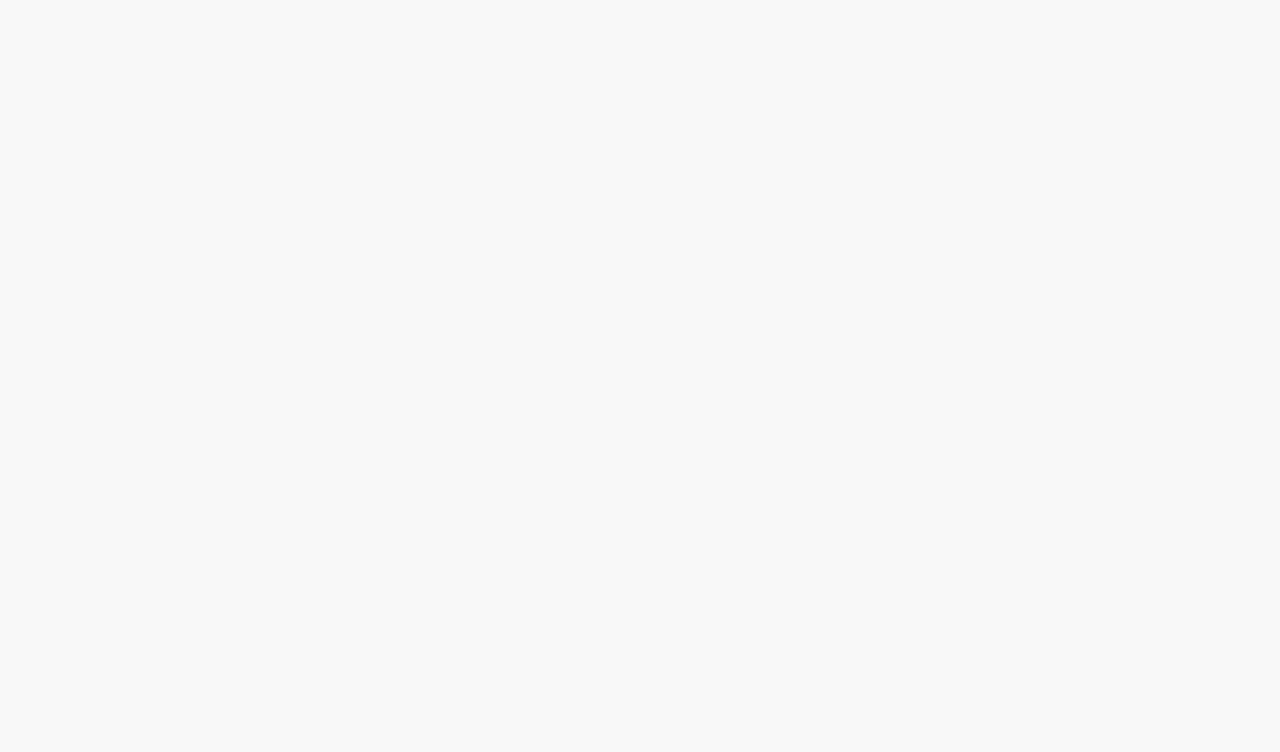
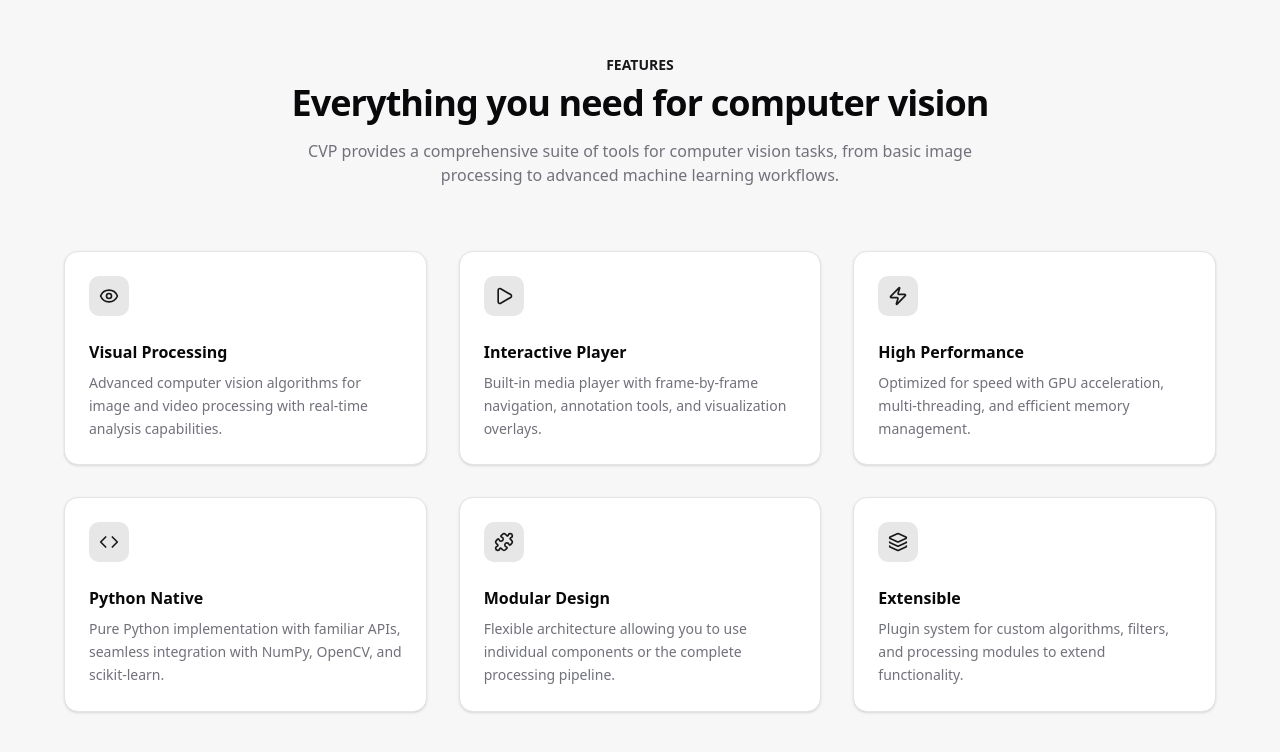
Before and after one commit to cvprun/www.cvp.run, a Next.js app: page / in a window 1280 px wide. Shown: the part 858-1610 px from the top of the page. Before the commit the page ends 800 px from the top, so only its background shows below. Built offline with nearby package versions, Linux system fonts and the light colour scheme.

Commit message:
Add Features

```diff
--- a/app/page.tsx
+++ b/app/page.tsx
@@ -1,10 +1,12 @@
 import {Hero} from '@/components/hero';
+import {Features} from '@/components/features';
 
 export default function Home() {
   return (
     <div>
       <main>
         <Hero />
+        <Features />
       </main>
       <footer></footer>
     </div>
--- /dev/null
+++ b/components/features.tsx
@@ -0,0 +1,80 @@
+import {Eye, Play, Zap, Code, Puzzle, Layers} from 'lucide-react';
+
+const features = [
+  {
+    icon: Eye,
+    title: 'Visual Processing',
+    description:
+      'Advanced computer vision algorithms for image and video processing with real-time analysis capabilities.',
+  },
+  {
+    icon: Play,
+    title: 'Interactive Player',
+    description:
+      'Built-in media player with frame-by-frame navigation, annotation tools, and visualization overlays.',
+  },
+  {
+    icon: Zap,
+    title: 'High Performance',
+    description:
+      'Optimized for speed with GPU acceleration, multi-threading, and efficient memory management.',
+  },
+  {
+    icon: Code,
+    title: 'Python Native',
+    description:
+      'Pure Python implementation with familiar APIs, seamless integration with NumPy, OpenCV, and scikit-learn.',
+  },
+  {
+    icon: Puzzle,
+    title: 'Modular Design',
+    description:
+      'Flexible architecture allowing you to use individual components or the complete processing pipeline.',
+  },
+  {
+    icon: Layers,
+    title: 'Extensible',
+    description:
+      'Plugin system for custom algorithms, filters, and processing modules to extend functionality.',
+  },
+];
+
+export function Features() {
+  return (
+    <section className="bg-muted/30 py-16 md:py-24 lg:py-32">
+      <div className="container mx-auto max-w-6xl">
+        {/* Section Header */}
+        <div className="text-center mb-16">
+          <p className="text-sm font-semibold text-primary mb-2">FEATURES</p>
+          <h2 className="text-3xl sm:text-4xl font-bold tracking-tight mb-4">
+            Everything you need for computer vision
+          </h2>
+          <p className="text-muted-foreground max-w-2xl mx-auto">
+            CVP provides a comprehensive suite of tools for computer vision tasks, from
+            basic image processing to advanced machine learning workflows.
+          </p>
+        </div>
+
+        {/* Features Grid */}
+        <div className="grid grid-cols-1 md:grid-cols-2 lg:grid-cols-3 gap-8">
+          {features.map((feature, index) => (
+            <div
+              key={index}
+              className="bg-card text-card-foreground flex flex-col gap-6 rounded-xl border shadow-sm p-6 hover:shadow-lg transition-shadow"
+            >
+              <div className="flex h-10 w-10 shrink-0 items-center justify-center rounded-lg bg-primary/10">
+                <feature.icon className="h-5 w-5 text-primary" />
+              </div>
+              <div>
+                <h3 className="font-semibold mb-2">{feature.title}</h3>
+                <p className="text-sm text-muted-foreground leading-relaxed">
+                  {feature.description}
+                </p>
+              </div>
+            </div>
+          ))}
+        </div>
+      </div>
+    </section>
+  );
+}
```
